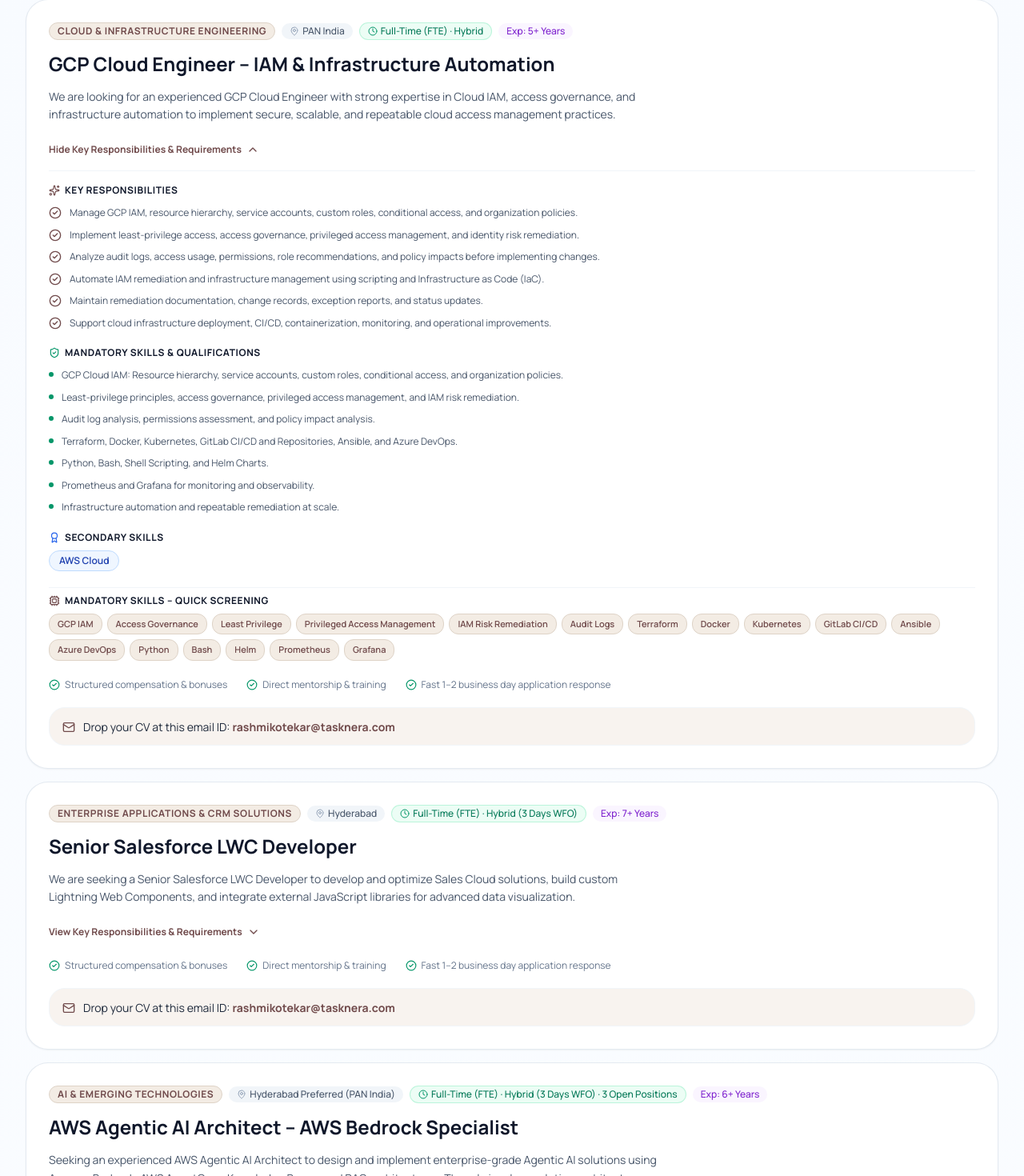
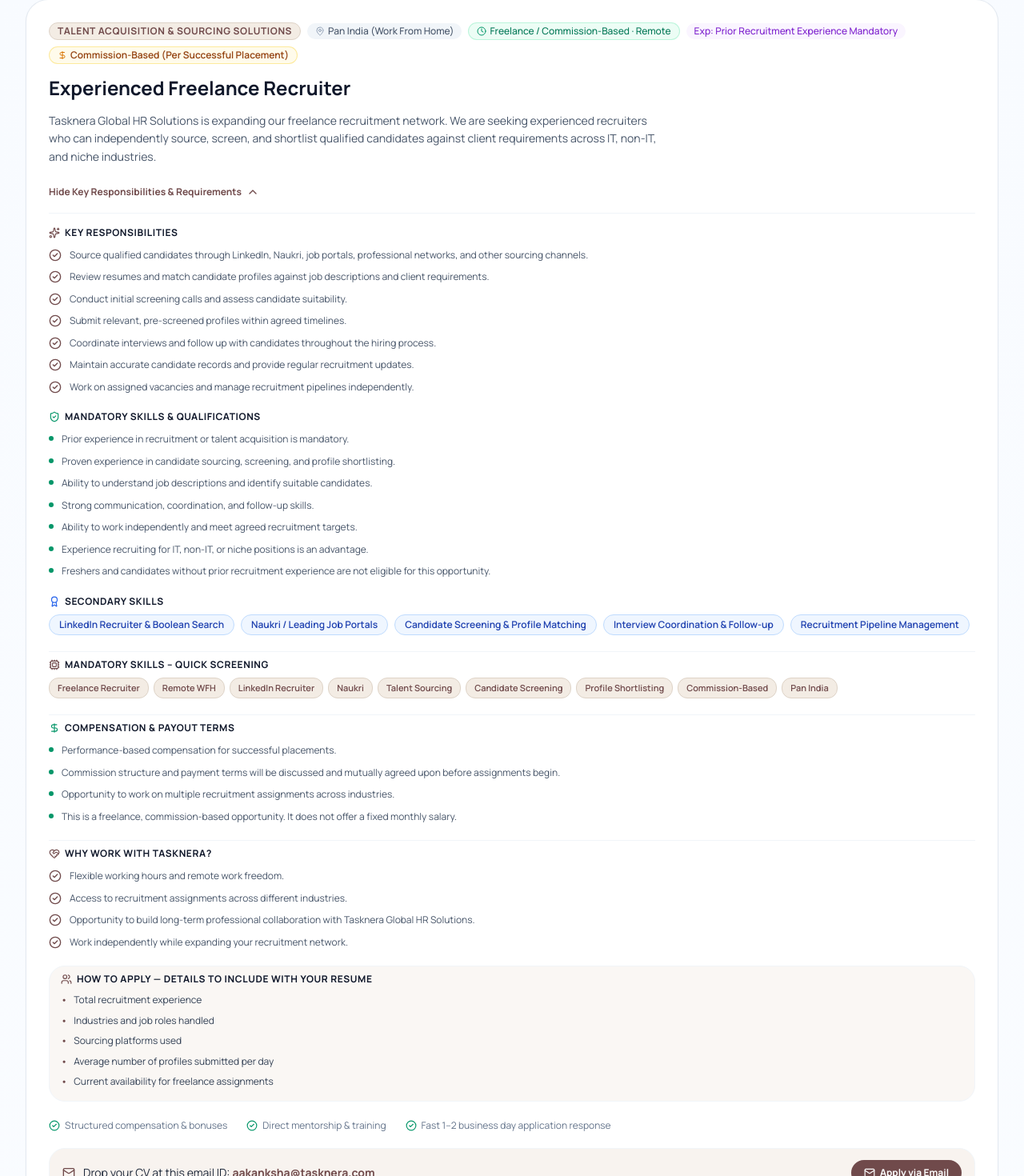
Before and after one commit to operations2003/tasknera, a Next.js app: page /careers in a window 1280 px wide. Shown: the part 2018-3488 px from the top of the page at 80% size. Built offline with nearby package versions, Linux system fonts and the light colour scheme; no server answers.

Commit message:
feat: add careers page with open job positions and application details

```diff
--- a/src/app/careers/page.tsx
+++ b/src/app/careers/page.tsx
@@ -46,11 +46,78 @@ interface JobPosition {
   shift?: string;
   workMode?: string;
   vendorPayout?: string;
+  compensationDetails?: string[];
+  whyWorkWithUs?: string[];
+  howToApplyDetails?: string[];
+  applySubject?: string;
+  applyBody?: string;
 }
 
 import { getRecruiterEmail } from '@/lib/recruiter';
 
 const openPositions: JobPosition[] = [
+  {
+    id: 'freelance-recruiter-remote-pan-india',
+    title: 'Experienced Freelance Recruiter',
+    department: 'Talent Acquisition & Sourcing Solutions',
+    category: 'talent',
+    location: 'Pan India (Work From Home)',
+    type: 'Freelance / Commission-Based · Remote',
+    experience: 'Prior Recruitment Experience Mandatory',
+    workMode: 'Remote / Work From Home',
+    budget: 'Commission-Based (Per Successful Placement)',
+    summary:
+      'Tasknera Global HR Solutions is expanding our freelance recruitment network. We are seeking experienced recruiters who can independently source, screen, and shortlist qualified candidates against client requirements across IT, non-IT, and niche industries.',
+    responsibilities: [
+      'Source qualified candidates through LinkedIn, Naukri, job portals, professional networks, and other sourcing channels.',
+      'Review resumes and match candidate profiles against job descriptions and client requirements.',
+      'Conduct initial screening calls and assess candidate suitability.',
+      'Submit relevant, pre-screened profiles within agreed timelines.',
+      'Coordinate interviews and follow up with candidates throughout the hiring process.',
+      'Maintain accurate candidate records and provide regular recruitment updates.',
+      'Work on assigned vacancies and manage recruitment pipelines independently.',
+    ],
+    requirements: [
+      'Prior experience in recruitment or talent acquisition is mandatory.',
+      'Proven experience in candidate sourcing, screening, and profile shortlisting.',
+      'Ability to understand job descriptions and identify suitable candidates.',
+      'Strong communication, coordination, and follow-up skills.',
+      'Ability to work independently and meet agreed recruitment targets.',
+      'Experience recruiting for IT, non-IT, or niche positions is an advantage.',
+      'Freshers and candidates without prior recruitment experience are not eligible for this opportunity.',
+    ],
+    secondarySkills: [
+      'LinkedIn Recruiter & Boolean Search',
+      'Naukri / Leading Job Portals',
+      'Candidate Screening & Profile Matching',
+      'Interview Coordination & Follow-up',
+      'Recruitment Pipeline Management',
+    ],
+    quickScreening:
+      'Freelance Recruiter | Remote WFH | LinkedIn Recruiter | Naukri | Talent Sourcing | Candidate Screening | Profile Shortlisting | Commission-Based | Pan India',
+    compensationDetails: [
+      'Performance-based compensation for successful placements.',
+      'Commission structure and payment terms will be discussed and mutually agreed upon before assignments begin.',
+      'Opportunity to work on multiple recruitment assignments across industries.',
+      'This is a freelance, commission-based opportunity. It does not offer a fixed monthly salary.',
+    ],
+    whyWorkWithUs: [
+      'Flexible working hours and remote work freedom.',
+      'Access to recruitment assignments across different industries.',
+      'Opportunity to build long-term professional collaboration with Tasknera Global HR Solutions.',
+      'Work independently while expanding your recruitment network.',
+    ],
+    howToApplyDetails: [
+      'Total recruitment experience',
+      'Industries and job roles handled',
+      'Sourcing platforms used',
+      'Average number of profiles submitted per day',
+      'Current availability for freelance assignments',
+    ],
+    email: 'aakanksha@tasknera.com',
+    applySubject: 'Application for Experienced Freelance Recruiter [TaskNera Careers]',
+    applyBody: `Hi Aakanksha,\n\nI am interested in collaborating with Tasknera Global HR Solutions as an Experienced Freelance Recruiter.\n\nHere are my professional details:\n1. Total recruitment experience: \n2. Industries and job roles handled: \n3. Sourcing platforms used: \n4. Average number of profiles submitted per day: \n5. Current availability for freelance assignments: \n\nPlease find my updated resume attached.\n\nBest regards,`,
+  },
   {
     id: 'gcp-cloud-engineer-iam-infra',
     title: 'GCP Cloud Engineer – IAM & Infrastructure Automation',
@@ -879,7 +946,7 @@ const perks = [
 
 export default function CareersPage() {
   const [selectedCategory, setSelectedCategory] = useState<string>('all');
-  const [expandedJobId, setExpandedJobId] = useState<string | null>('gcp-cloud-engineer-iam-infra');
+  const [expandedJobId, setExpandedJobId] = useState<string | null>('freelance-recruiter-remote-pan-india');
 
   const filteredPositions =
     selectedCategory === 'all'
@@ -1060,6 +1127,12 @@ export default function CareersPage() {
                         <span className="text-xs font-medium text-purple-700 bg-purple-50 px-2.5 py-0.5 rounded-md">
                           Exp: {job.experience}
                         </span>
+                        {job.budget && (
+                          <span className="text-xs font-semibold text-amber-800 bg-amber-50 border border-amber-200/80 px-2.5 py-0.5 rounded-md flex items-center gap-1">
+                            <DollarSign className="w-3 h-3 text-amber-600" />
+                            {job.budget}
+                          </span>
+                        )}
                       </div>
 
                       <h3 className="text-lg sm:text-2xl font-bold text-slate-900">{job.title}</h3>
@@ -1165,6 +1238,60 @@ export default function CareersPage() {
                               </div>
                             </div>
                           )}
+
+                          {/* Compensation & Structure */}
+                          {job.compensationDetails && job.compensationDetails.length > 0 && (
+                            <div className="pt-2 border-t border-slate-100">
+                              <h4 className="text-xs font-bold uppercase tracking-wider text-slate-900 mb-2.5 flex items-center gap-1.5">
+                                <DollarSign className="w-3.5 h-3.5 text-emerald-600" />
+                                <span>Compensation &amp; Payout Terms</span>
+                              </h4>
+                              <ul className="space-y-2 text-xs text-slate-600">
+                                {job.compensationDetails.map((comp, i) => (
+                                  <li key={i} className="flex items-start gap-2.5 leading-relaxed">
+                                    <span className="w-1.5 h-1.5 rounded-full bg-emerald-600 flex-shrink-0 mt-1.5" />
+                                    <span>{comp}</span>
+                                  </li>
+                                ))}
+                              </ul>
+                            </div>
+                          )}
+
+                          {/* Why Work With Tasknera */}
+                          {job.whyWorkWithUs && job.whyWorkWithUs.length > 0 && (
+                            <div className="pt-2 border-t border-slate-100">
+                              <h4 className="text-xs font-bold uppercase tracking-wider text-slate-900 mb-2.5 flex items-center gap-1.5">
+                                <HeartHandshake className="w-3.5 h-3.5 text-[#704A4B]" />
+                                <span>Why Work With Tasknera?</span>
+                              </h4>
+                              <ul className="space-y-2 text-xs text-slate-600">
+                                {job.whyWorkWithUs.map((item, i) => (
+                                  <li key={i} className="flex items-start gap-2.5 leading-relaxed">
+                                    <CheckCircle2 className="w-4 h-4 text-[#704A4B] flex-shrink-0 mt-0.5" />
+                                    <span>{item}</span>
+                                  </li>
+                                ))}
+                              </ul>
+                            </div>
+                          )}
+
+                          {/* How to Apply Details */}
+                          {job.howToApplyDetails && job.howToApplyDetails.length > 0 && (
+                            <div className="pt-2 border-t border-slate-100 bg-[#F3ECE4]/40 border border-[#DED3C7] rounded-xl p-3.5">
+                              <h4 className="text-xs font-bold uppercase tracking-wider text-slate-900 mb-2 flex items-center gap-1.5">
+                                <Users className="w-3.5 h-3.5 text-[#704A4B]" />
+                                <span>How to Apply — Details to Include with Your Resume</span>
+                              </h4>
+                              <ul className="space-y-1.5 text-xs text-slate-700">
+                                {job.howToApplyDetails.map((detail, i) => (
+                                  <li key={i} className="flex items-start gap-2 leading-relaxed">
+                                    <span className="font-semibold text-[#704A4B]">•</span>
+                                    <span>{detail}</span>
+                                  </li>
+                                ))}
+                              </ul>
+                            </div>
+                          )}
                         </div>
                       )}
 
@@ -1185,17 +1312,18 @@ export default function CareersPage() {
                     </div>
 
                     {/* Instruction line after the JD: Drop your CV at this email ID */}
-                    <div className="mt-5 pt-3.5 border-t border-slate-100 flex items-center gap-2.5 bg-[#F3ECE4]/60 border border-[#DED3C7]/80 rounded-xl px-4 py-3 text-xs sm:text-sm text-slate-800">
+                    <div className="mt-5 pt-3.5 border-t border-slate-100 flex flex-col sm:flex-row sm:items-center justify-between gap-3 bg-[#F3ECE4]/60 border border-[#DED3C7]/80 rounded-xl px-4 py-3 text-xs sm:text-sm text-slate-800">
+                      <div className="flex items-center gap-2.5">
                         <Mail className="w-4 h-4 text-[#704A4B] flex-shrink-0" />
                         <span>
                           Drop your CV at this email ID:{' '}
                           {(() => {
                             const recruiterEmail = getRecruiterEmail(job.company, job.email);
+                            const subject = job.applySubject || `Application for ${job.title}${job.jobCode ? ` [${job.jobCode}]` : ''} [TaskNera Careers]`;
+                            const bodyParam = job.applyBody ? `&body=${encodeURIComponent(job.applyBody)}` : '';
                             return (
                               <a
-                              href={`mailto:${recruiterEmail}?subject=Application for ${encodeURIComponent(
-                                job.title
-                              )}${job.jobCode ? ` [${job.jobCode}]` : ''} [TaskNera Careers]`}
+                                href={`mailto:${recruiterEmail}?subject=${encodeURIComponent(subject)}${bodyParam}`}
                                 className="font-bold text-[#704A4B] hover:underline"
                               >
                                 {recruiterEmail}
@@ -1203,6 +1331,21 @@ export default function CareersPage() {
                             );
                           })()}
                         </span>
+                      </div>
+                      {(() => {
+                        const recruiterEmail = getRecruiterEmail(job.company, job.email);
+                        const subject = job.applySubject || `Application for ${job.title}${job.jobCode ? ` [${job.jobCode}]` : ''} [TaskNera Careers]`;
+                        const bodyParam = job.applyBody ? `&body=${encodeURIComponent(job.applyBody)}` : '';
+                        return (
+                          <a
+                            href={`mailto:${recruiterEmail}?subject=${encodeURIComponent(subject)}${bodyParam}`}
+                            className="inline-flex items-center justify-center gap-1.5 bg-[#704A4B] hover:bg-[#593A3B] text-white px-4 py-2 rounded-lg font-bold text-xs shadow-sm transition-all self-start sm:self-auto"
+                          >
+                            <Mail className="w-3.5 h-3.5" />
+                            <span>Apply via Email</span>
+                          </a>
+                        );
+                      })()}
                     </div>
                   </div>
                 ))}
```
Lines whose indentation alone changed are shown as unchanged.
